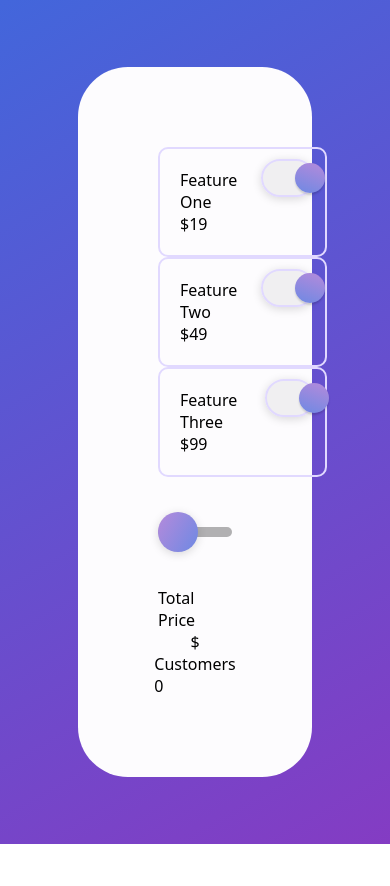
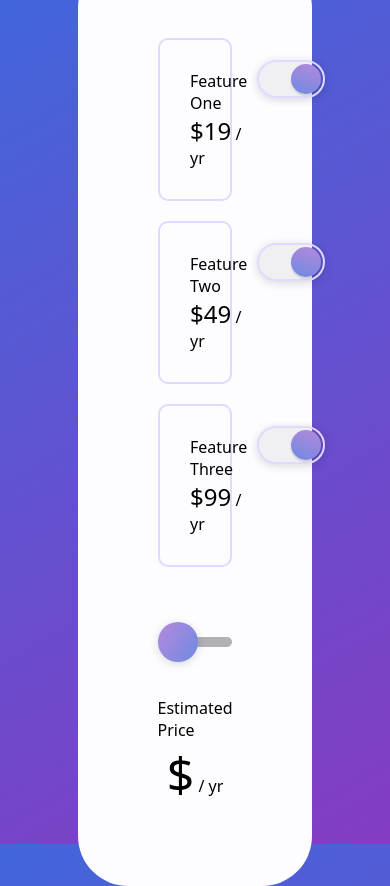
Before and after one commit to edignot/hack-week-radix-slider, a Next.js app: page / in a window 390 px wide. Before the commit the page ends 844 px from the top, so only its background shows below. Built offline with nearby package versions, Linux system fonts and the light colour scheme.

Commit message:
Media queries added

```diff
--- a/Components/Switch.js
+++ b/Components/Switch.js
@@ -15,7 +15,12 @@ const SwitchDemo = ({ featureName, featurePrice, featurePriceHandler }) => {
       <FeatureContainer>
         <FeatureDescription>
           <p>{featureName}</p>
-          <p>${featurePrice}</p>
+          <p style={{ fontWeight: '300' }}>
+            <span style={{ fontSize: '1.5rem', fontWeight: '500' }}>
+              ${featurePrice}
+            </span>{' '}
+            / yr
+          </p>
         </FeatureDescription>
         <Switch
           defaultChecked
@@ -29,12 +34,16 @@ const SwitchDemo = ({ featureName, featurePrice, featurePriceHandler }) => {
 }
 
 const FeatureContainer = styled('section', {
-  border: '2px solid red',
   display: 'flex',
   justifyContent: 'space-between',
-  padding: '10px',
+  width: '100%',
+  padding: '20px',
   border: `2px solid ${violet.violet5}`,
   borderRadius: '10px',
+  marginBottom: '20px',
+  '@media screen and (min-width: 1350px)': {
+    width: '30%',
+  },
 })
 
 const FeatureDescription = styled('section', {
@@ -43,11 +52,11 @@ const FeatureDescription = styled('section', {
 
 const Switch = styled(SwitchPrimitive.Root, {
   all: 'unset',
-  width: 60,
+  display: 'flex',
+  alignItems: 'center',
+  minWidth: 60,
   height: 30,
   borderRadius: '9999px',
-  display: 'flex',
-  alignItems: 'center',
   padding: '2px',
   boxShadow: `0 2px 10px ${blackA.blackA3}`,
   backgroundColor: blackA.blackA1,
--- a/pages/index.js
+++ b/pages/index.js
@@ -1,8 +1,8 @@
 import React, { useState } from 'react'
+import SwitchDemo from '../Components/Switch'
 import * as SliderPrimitive from '@radix-ui/react-slider'
 import { styled } from '@stitches/react'
 import { violet, blackA } from '@radix-ui/colors'
-import SwitchDemo from '../Components/Switch'
 
 const SliderDemo = () => {
   const [customers, setCustomers] = useState(0)
@@ -51,9 +51,13 @@ const SliderDemo = () => {
         <Thumb />
       </Slider>
       <TotalPriceContainer>
-        <p>Total Price</p>
-        <p>${totalPrice}</p>
-        <p>Customers {customers}</p>
+        <p style={{ fontWeight: '300' }}>Estimated Price</p>
+        <p style={{ fontWeight: '300' }}>
+          <span style={{ fontSize: '3rem', fontWeight: '500' }}>
+            ${totalPrice}
+          </span>{' '}
+          / yr
+        </p>
       </TotalPriceContainer>
     </Form>
   )
@@ -64,35 +68,22 @@ const Form = styled('form', {
   top: '50%',
   left: '50%',
   transform: 'translate(-50%, -50%)',
+  padding: '80px',
+  width: '60vw',
   backgroundColor: violet.violet1,
   borderRadius: '50px',
-  padding: '80px',
-  width: '60vw',
-})
-
-const FeaturesContainer = styled('section', {
-  display: 'flex',
-  flexWrap: 'wrap',
-  justifyContent: 'space-between',
-})
-
-const TotalPriceContainer = styled('section', {
-  display: 'flex',
-  flexDirection: 'column',
-  alignContent: 'center',
-  alignItems: 'center',
 })
 
 const Slider = styled(SliderPrimitive.Root, {
   position: 'relative',
   display: 'flex',
   alignItems: 'center',
-  userSelect: 'none',
-  touchAction: 'none',
   width: '100%',
   height: '100%',
   paddingTop: '50px',
   paddingBottom: '50px',
+  userSelect: 'none',
+  touchAction: 'none',
 })
 
 const Track = styled(SliderPrimitive.Track, {
@@ -105,17 +96,17 @@ const Track = styled(SliderPrimitive.Track, {
 
 const Range = styled(SliderPrimitive.Range, {
   position: 'absolute',
-  backgroundColor: violet.violet9,
+  height: '100%',
   borderTopLeftRadius: '9999px',
   borderBottomLeftRadius: '9999px',
-  height: '100%',
+  backgroundColor: violet.violet9,
 })
 
 const Thumb = styled(SliderPrimitive.Thumb, {
   all: 'unset',
-  backgroundColor: 'red',
   width: 40,
   height: 40,
+  backgroundColor: 'red',
   borderRadius: '9999px',
   backgroundImage:
     'linear-gradient(120deg, hsl(272,53%,70%) 0%, hsl(226,68%,66%) 100%);display:flex;align-items:flex-start;justify-content:center',
@@ -126,4 +117,21 @@ const Thumb = styled(SliderPrimitive.Thumb, {
   },
 })
 
+const FeaturesContainer = styled('section', {
+  display: 'flex',
+  flexWrap: 'wrap',
+  flexDirection: 'column',
+  justifyContent: 'space-between',
+  '@media screen and (min-width: 1350px)': {
+    flexDirection: 'row',
+  },
+})
+
+const TotalPriceContainer = styled('section', {
+  display: 'flex',
+  flexDirection: 'column',
+  alignContent: 'center',
+  alignItems: 'center',
+})
+
 export default SliderDemo
```
